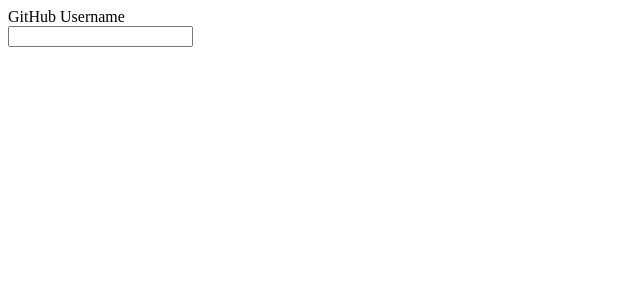
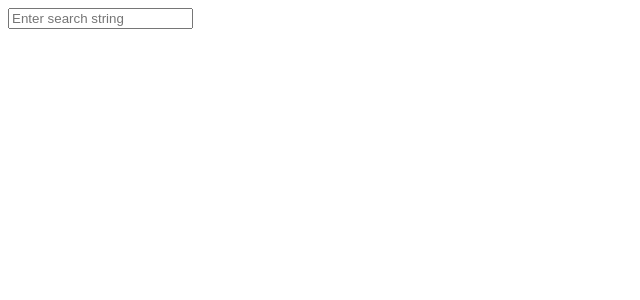
Before and after one commit to bengeh/angular-ui-app, an Angular app: page / in a window 1280 px wide. Shown: the top 300 px of the page, without its empty margins (0-640 px from the left). Built offline with nearby package versions, Linux system fonts and the light colour scheme.

Commit message:
added github api call

```diff
--- a/package.json
+++ b/package.json
@@ -19,7 +19,8 @@
     "@angular/platform-browser": "~9.0.3",
     "@angular/platform-browser-dynamic": "~9.0.3",
     "@angular/router": "~9.0.3",
-    "rxjs": "~6.5.4",
+    "@types/lodash": "^4.14.149",
+    "rxjs": "6.0.0",
     "tslib": "^1.10.0",
     "zone.js": "~0.10.2"
   },
@@ -28,9 +29,9 @@
     "@angular/cli": "~9.0.4",
     "@angular/compiler-cli": "~9.0.3",
     "@angular/language-service": "~9.0.3",
-    "@types/node": "^12.11.1",
     "@types/jasmine": "~3.5.0",
     "@types/jasminewd2": "~2.0.3",
+    "@types/node": "^12.12.29",
     "codelyzer": "^5.1.2",
     "jasmine-core": "~3.5.0",
     "jasmine-spec-reporter": "~4.2.1",
--- a/src/app/app.component.html
+++ b/src/app/app.component.html
@@ -1,7 +1,26 @@
-<div>
+<!-- <div>
   <div>GitHub Username</div>
   <input (keyup)="onKey($event)" />
 </div>
+-->
 
-
-<router-outlet></router-outlet>
+<form class="form-inline">
+  <div class="form-group">
+    <input type="search"
+           class="form-control"
+           placeholder="Enter search string"
+           [formControl]="searchField">
+  </div>
+</form>
+<div class="text-center">
+  <p class="lead" *ngIf="loading">Loading...</p>
+</div>
+<ul class="list-group">
+  <li class="list-group-item"
+      *ngFor="let track of results | async">
+    <a target="_blank"
+       href="{{track}}">{{ track }}
+    </a>
+  </li>
+</ul>
+<!-- <router-outlet></router-outlet> -->
--- a/src/app/app.component.ts
+++ b/src/app/app.component.ts
@@ -1,15 +1,43 @@
 import { Component } from '@angular/core';
+import { Appinfo } from './app/appinfo';
+import { AppinfoService } from './app/appinfo.service';
+import { Observable } from 'rxjs';
+import { FormControl } from '@angular/forms';
+import {
+  map,
+  debounceTime,
+  distinctUntilChanged,
+  switchMap,
+  tap
+} from "rxjs/operators";
 
 @Component({
   selector: 'app-root',
   templateUrl: './app.component.html',
-  styleUrls: ['./app.component.css']
+  styleUrls: ['./app.component.css'],
+
 })
+
 export class AppComponent {
-  values = '';
+  public results: Observable<Appinfo[]>;
+  public loading: boolean = false;
+  public searchField: FormControl;
 
-  onKey(event: any) { // without type info
-    this.values += event.target.value + ' | ';
-    console.log("USER INPUT.... " + this.values);
+  constructor(private appInfoService: AppinfoService) {}
+
+  ngOnInit() {
+    this.searchField = new FormControl();
+    console.log("NG ON INIT....")
+    this.results = this.searchField.valueChanges.pipe(
+      debounceTime(400),
+      distinctUntilChanged(),
+      tap(_ => (this.loading = true)),
+      switchMap(term => this.appInfoService.getGitHubInfo(term)),
+      tap(_ => (this.loading = false))
+    );
   }
+  doSearch(term: string) {
+    this.appInfoService.getGitHubInfo(term);
+  }
+
 }
--- /dev/null
+++ b/src/app/app/appinfo.service.ts
@@ -0,0 +1,62 @@
+import { Injectable } from '@angular/core';
+import { HttpClient } from '@angular/common/http';
+import { Appinfo } from './appinfo';
+import { Observable } from 'rxjs';
+import { map } from 'rxjs/operators';
+import { camelCase } from 'lodash';
+
+const camelizeKeys: any = (obj: any) => {
+  if (Array.isArray(obj)) {
+    return obj.map(v => camelizeKeys(v));
+  } else if (obj !== null && obj.constructor === Object) {
+    return Object.keys(obj).reduce(
+      (result, key) => ({
+        ...result,
+        [camelCase(key)]: camelizeKeys(obj[key]),
+      }),
+      {},
+    );
+  }
+  return obj;
+};
+
+@Injectable({
+  providedIn: 'root'
+})
+export class AppinfoService {
+
+  constructor(private http: HttpClient) { }
+  appInfo: Array<AppinfoService> | AppinfoService[] = [];
+  appResult: Array<any> | any[] = [];
+  async getGitHubInfo(username: string) {
+    console.log("HENLO TRYING TO HIT API...." + username);
+    let apiUrl = `https://api.github.com/users/${username}/repos`;
+    console.log(apiUrl);
+    const response = await fetch(apiUrl);
+    console.log("AWAIT")
+    const json = await response.json();
+    console.log(json)
+    for(var i = 0; i < json.length; i++){
+      this.appResult.push(json[i]['html_url'])
+    }
+    console.log(this.appResult)
+    return this.appResult;
+    // return this.http.get(apiUrl).pipe(
+    //   map((res: any) => {
+    //     return(res.json().map(item => {
+    //       return new Appinfo(item);
+    //     }))
+    //   })
+    // );
+    // return this.http.get(apiUrl).pipe(
+    //   map((res: any) => {
+    //     console.log(res)
+    //     return res
+    //   })
+    // )
+
+    // return this.http.get('https://api.github.com/users/bengeh/repos')
+    // .pipe(map((res: any) => res.json()));
+  }
+
+}
--- /dev/null
+++ b/src/app/app/appinfo.ts
@@ -0,0 +1,15 @@
+export class Appinfo {
+  // constructor(
+  //   public id: number,
+  //   public fullName: string
+  // ) {}
+  constructor(data: Partial<Appinfo>) {
+    Object.assign(this, data);
+}
+
+  public static fromJSON = (json: string): Appinfo => {
+      const jsonObject = JSON.parse(json);
+      return new Appinfo(jsonObject);
+  };
+
+}
```
Also changed, not shown: src/app/app.module.ts (+5 -2 lines), 2 other files (tests, documents, lock files or other folders).
